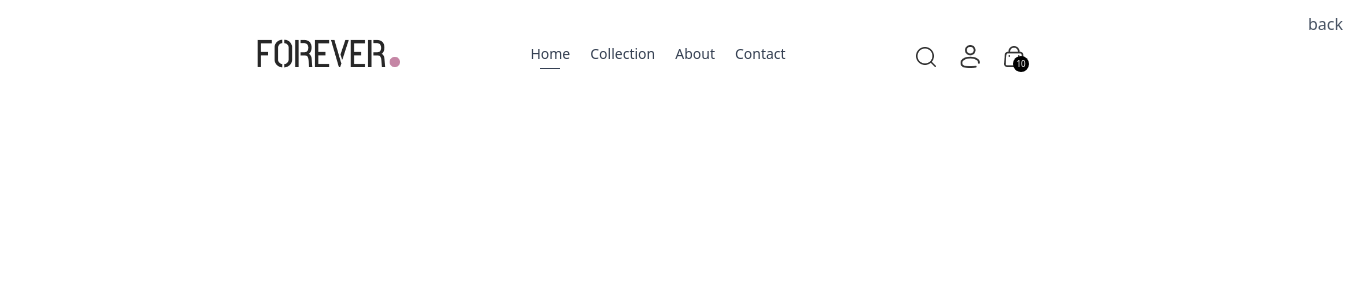
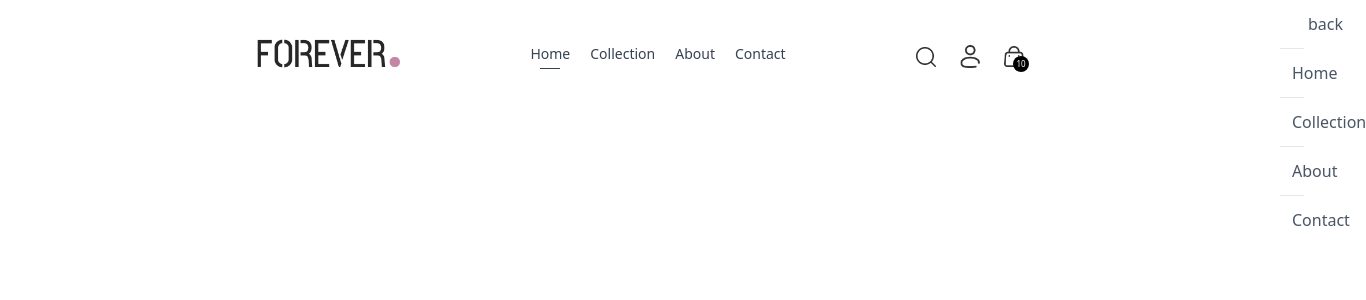
Before and after one commit to himanshu-mishu/jewellers, a React (Vite) app in the folder frontend/: page / in a window 1280 px wide. Shown: the top 300 px of the page, 1366 px wide, since content can reach past the window. Built offline with nearby package versions, Linux system fonts and the light colour scheme.

Commit message:
added sidebar data

```diff
--- a/frontend/src/components/Navbar.jsx
+++ b/frontend/src/components/Navbar.jsx
@@ -63,10 +63,14 @@ const Navbar = () => {
       {/* sidebarmenu for small screens */}
      <div className={`absolute top-0 right-0 bottom-0 bg-white transition-all ${visible?'w-full':'w-0'} `}>
       <div className="flex flex-col text-gray-600">
-        <div onClick={()=>setVisible(false)} className="flex items-center gap-4 p-3">
+        <div onClick={()=>setVisible(false)} className="flex items-center gap-4 p-3 cursor-pointer">
           <img src={assets.dropdown_icon} alt="drop_down" className="h-4 rotate-180" />
           <p>back</p>
         </div>
+        <NavLink to="/" className="p-3 border-t border-gray-200">Home</NavLink>
+        <NavLink to="/collection" className="p-3 border-t border-gray-200">Collection</NavLink>
+        <NavLink to="/about" className="p-3 border-t border-gray-200">About</NavLink>
+        <NavLink to="/contact" className="p-3 border-t border-gray-200">Contact</NavLink>
       </div>
      </div>
     </div>
```
